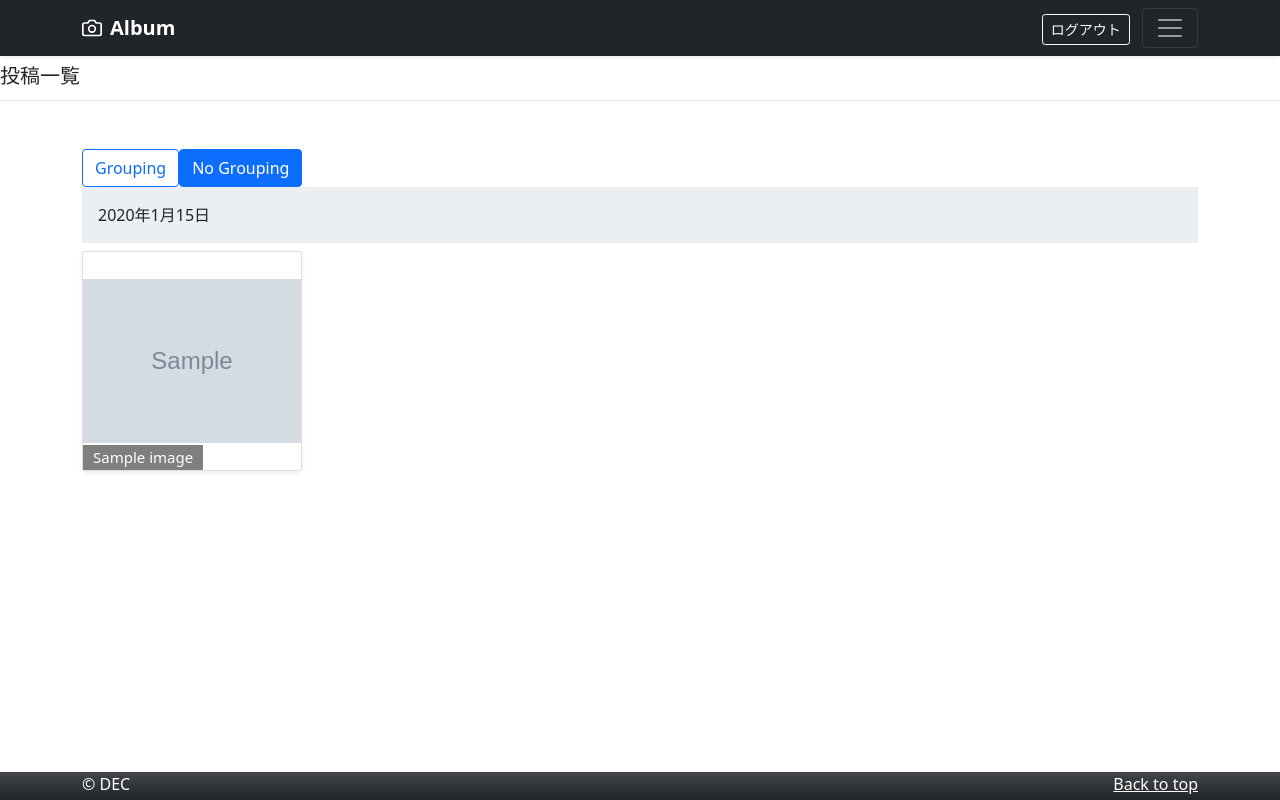
After one commit to DECQuando/Synq, a Django app: page /synqapp/list-no-grouping/ in a window 1280 px wide. The commit adds this page. Run offline with Django 4.2, Linux system fonts and the light colour scheme; a user stored in the database is signed in; tables that the repository leaves empty hold one stand-in row (values such as "Sample post"); grey boxes marked "Sample" are stand-in pictures; some libraries are stand-ins or nearby versions.

Commit message:
[update] グルーピングなしのアルバム画面を作成

```diff
--- a/synqapp/urls.py
+++ b/synqapp/urls.py
@@ -9,4 +9,6 @@ urlpatterns = [
     path("synqapp/post/", views.ImagePost.as_view(), name="image_post"),
     path("synqapp/list/", views.ImageList.as_view(), name="image_list"),
     path("synqapp/detail/<int:pk>/", views.ImageDetail.as_view(), name='image_detail'),
+    # グルーピングなしのアルバム表示
+    path('synqapp/list-no-grouping/', views.ImageListNoGrouping.as_view(), name='image_list_no_grouping'),
 ]
--- a/synqapp/views.py
+++ b/synqapp/views.py
@@ -104,6 +104,64 @@ class ImageList(LoginRequiredMixin, generic.ListView):
         return context
 
 
+class ImageListNoGrouping(LoginRequiredMixin, generic.ListView):
+    """グルーピングなしのアルバム表示"""
+    template_name = "synqapp/image_list_no_group.html"
+    context_object_name = "image_context_list"
+
+    # アクセスしたユーザーIDで画像をフィルタ
+    def get_queryset(self):
+        user_id = self.request.user.id
+        return Image.objects.filter(user_id=user_id).order_by("-created_at")
+
+    def get_context_data(self, *, object_list=None, **kwargs):
+        context = super(ImageListNoGrouping, self).get_context_data(**kwargs)
+        # 画像のグループ番号を格納するリスト
+        image_group_list = []   # [12, 11, 10, 10, 9, ..., 1, 1]
+        # グループ内での画像の番号を格納するリスト
+        pk_in_group = []        # [1,  1,  1,  2,  1, ..., 1, 2]
+        # 1つ前の画像のグループを格納する変数
+        previous_picture_group = 0
+        # グループ内での画像の番号を格納する変数
+        pk = 1
+        # 画像を日付ごとに表示するためのリスト
+        first_image_of_the_day = [0]  # 各日付の1枚目の画像のindexを格納
+        previous_image_date = 0       # initialize 前回の画像の日付を格納する変数
+
+        if self.object_list.exists():
+            for i, image in enumerate(self.object_list):
+                """画像のグルーピング処理"""
+                group = image.group
+                image_group_list.append(group)      # 下でgroup_count_listを作成するときに使用
+                if i == 0:
+                    # １つ目の画像はpk=1
+                    pk = 1
+                else:
+                    # 2つ目以降の画像は、下の条件分岐
+                    # 前の画像とグループが等しければpk+=1
+                    if previous_picture_group == group:
+                        pk += 1
+                    else:
+                        pk = 1
+                pk_in_group.append(pk)
+                previous_picture_group = group
+
+                """"画像を日付ごとに表示するための処理"""
+                image_date = image.created_at.date()
+                if i == 0:
+                    first_image_of_the_day.append(0)
+                    previous_image_date = image_date
+                    continue
+                if not image_date == previous_image_date:
+                    first_image_of_the_day.append(i)
+                    previous_image_date = image_date
+            # print(first_image_of_the_day)
+
+            """contextにデータを追加"""
+            context["first_image_of_the_day"] = first_image_of_the_day  # first image of the day
+        return context
+
+
 class ImageDetail(LoginRequiredMixin, UserPassesTestMixin, generic.DetailView):
     model = Image
     template_name = "synqapp/image_detail.html"
--- /dev/null
+++ b/templates/synqapp/image_list_no_group.html
@@ -0,0 +1,48 @@
+{% extends 'base.html' %}
+
+{% block theme %}
+    投稿一覧
+{% endblock %}
+
+{% block contents %}
+    <div class="album py-5 bg-body-tertiary">
+        <div class="container">
+            <div class="btn-group" role="group" aria-label="Basic checkbox toggle button group">
+                <a href="{% url 'synqapp:image_list' %}">
+                    <button type="button" class="btn btn-outline-primary">Grouping</button>
+                </a>
+                <a href="{% url 'synqapp:image_list_no_grouping' %}">
+                    <button type="button" class="btn btn-primary">No Grouping</button>
+                </a>
+            </div>
+        {% for img in image_context_list %}
+        {% load index %}        {# templatetags/index.pyの関数を読み込み #}
+        {# 画像の投稿日でセクションを分ける #}
+        {% if first_image_of_the_day|is_in_list:forloop.counter0 %}
+            {# image-dateの背景色はstyle.cssで変更 #}
+            <div class="image-date">
+                {% if forloop.first %}
+                    {# 1番目の日付セクションはmargin-top=0 #}
+                    <p class="p-3 mt-0 mb-2 text-left">{{ img.created_at|date:"Y年n月j日" }}</p>
+                {% else %}
+                    {# 2番目以降の日付セクションはmargin-top=5 #}
+                    <p class="p-3 mt-5 mb-2 text-left">{{ img.created_at|date:"Y年n月j日" }}</p>
+                {% endif %}
+            </div>
+            <div class="row row-cols-5 row-cols-sm-5 row-cols-md-5 g-1">
+        {% endif %}
+        {# グルーピングせずにアルバムを表示する #}
+        {% include "synqapp/includes/img_list_card.html" with isCollapse="false-no-grouping" %}
+        {# 前の画像と投稿日が異なる場合や、ループの最後はdivタグを閉じる#}
+        {% if first_image_of_the_day|is_in_list:forloop.counter or forloop.last %}
+            </div>
+        {% endif %}
+
+            {% empty %}
+            <div class="row row-cols-5 row-cols-sm-5 row-cols-md-5 g-1">
+                まだ画像データがありません。
+            </div>
+        {% endfor %}
+    </div>
+</div>
+{% endblock %}
--- a/templates/synqapp/includes/img_list_card.html
+++ b/templates/synqapp/includes/img_list_card.html
@@ -1,5 +1,5 @@
 {#image_list.htmlから渡されたisCollapseによって、条件分岐#}
-{% if isCollapse == "false" or isCollapse == "true-open" %}
+{% if isCollapse == "false" or isCollapse == "true-open"  or isCollapse == "false-no-grouping" %}
     <div class="col">
 {% else %}
     <div class="col collapse" id="img-{{ img.group }}">
@@ -11,16 +11,17 @@
             {% if img.image %}
                 <a class="card-text" href="{% url 'synqapp:image_detail' img.pk %}">
                     <img src="{{ img.thumbnail.url }}" class="card-customize" alt="{{ img.name }}の写真" loading="lazy">
-                    {% if img.is_best_shot %}
-                        {# 星を表示 #}
+                    {% if img.is_best_shot and isCollapse != "false-no-grouping" %}
                         <p class="card-best-shot">
+                        {# 星 #}
 {#                        <svg xmlns="http://www.w3.org/2000/svg" width="25" height="25" class="bi bi-star-fill" viewBox="0 0 16 16">#}
 {#                            <path d="M3.612 15.443c-.386.198-.824-.149-.746-.592l.83-4.73L.173 6.765c-.329-.314-.158-.888.283-.95l4.898-.696L7.538.792c.197-.39.73-.39.927 0l2.184 4.327 4.898.696c.441.062.612.636.282.95l-3.522 3.356.83 4.73c.078.443-.36.79-.746.592L8 13.187l-4.389 2.256z"/>#}
 {#                        </svg>#}
+                        {# シンプルブックマーク #}
                         <svg xmlns="http://www.w3.org/2000/svg" width="25" height="25" class="bi bi-bookmark-star-fill" viewBox="0 0 16 16">
                             <path fill-rule="evenodd" d="M2 15.5V2a2 2 0 0 1 2-2h8a2 2 0 0 1 2 2v13.5a.5.5 0 0 1-.74.439L8 13.069l-5.26 2.87A.5.5 0 0 1 2 15.5zM8.16 4.1a.178.178 0 0 0-.32 0l-.634 1.285a.178.178 0 0 1-.134.098l-1.42.206a.178.178 0 0 0-.098.303L6.58 6.993c.042.041.061.1.051.158L6.39 8.565a.178.178 0 0 0 .258.187l1.27-.668a.178.178 0 0 1 .165 0l1.27.668a.178.178 0 0 0 .257-.187L9.368 7.15a.178.178 0 0 1 .05-.158l1.028-1.001a.178.178 0 0 0-.098-.303l-1.42-.206a.178.178 0 0 1-.134-.098L8.16 4.1z"/>
                         </svg>
-                        {# ブックマークを表示 #}
+                         {# 黄色ブックマーク #}
 {#                        <svg xmlns="http://www.w3.org/2000/svg" width="20" height="20" stroke="black" fill="#fcdc5c" class="bi bi-bookmark-star-fill" viewBox="0 0 16 16">#}
 {#                            <path fill-rule="evenodd" d="M2 15.5V2a2 2 0 0 1 2-2h8a2 2 0 0 1 2 2v13.5a.5.5 0 0 1-.74.439L8 13.069l-5.26 2.87A.5.5 0 0 1 2 15.5zM8.16 4.1a.178.178 0 0 0-.32 0l-.634 1.285a.178.178 0 0 1-.134.098l-1.42.206a.178.178 0 0 0-.098.303L6.58 6.993c.042.041.061.1.051.158L6.39 8.565a.178.178 0 0 0 .258.187l1.27-.668a.178.178 0 0 1 .165 0l1.27.668a.178.178 0 0 0 .257-.187L9.368 7.15a.178.178 0 0 1 .05-.158l1.028-1.001a.178.178 0 0 0-.098-.303l-1.42-.206a.178.178 0 0 1-.134-.098L8.16 4.1z"/>#}
 {#                        </svg>#}
```
Also changed, not shown: templates/synqapp/image_list.html (+8 -0 lines), test/no_grouping.py (added, +8 -0 lines).
